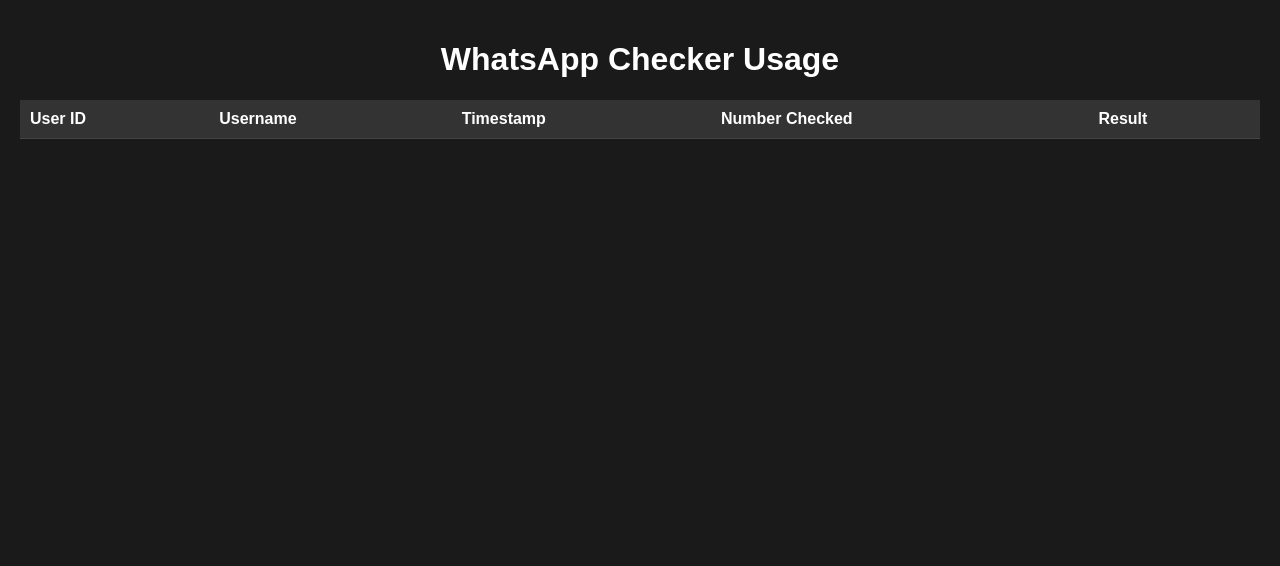
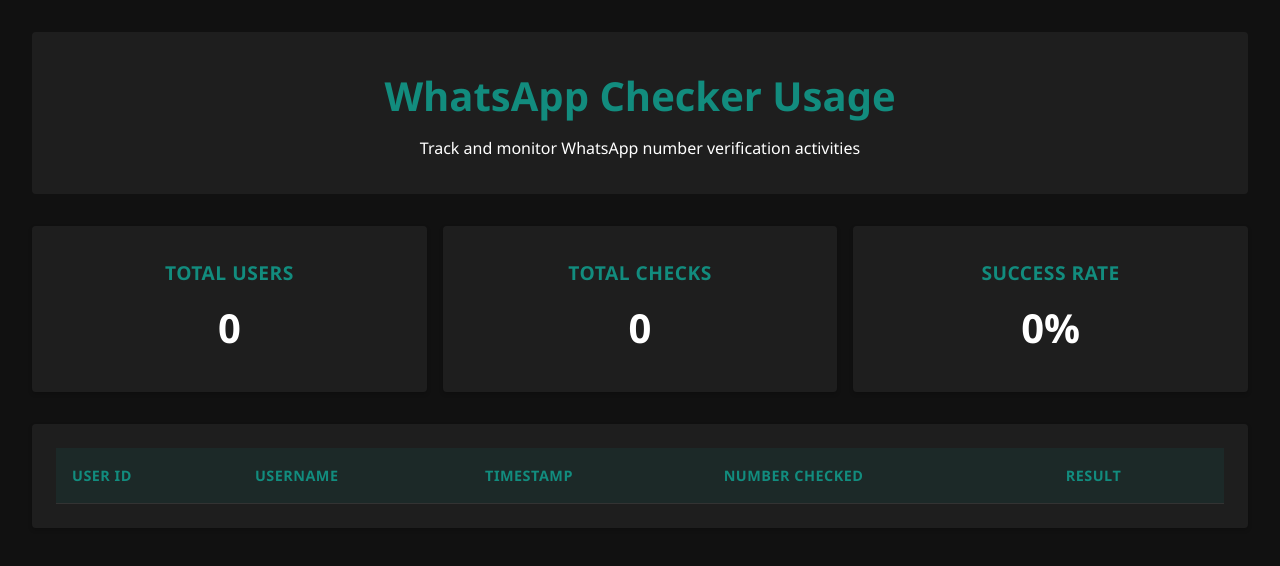
Before and after one commit to zhongkai-dev/ZK_WS-Checker, a website: page Public/index.html in a window 1280 px wide. Drawn offline with Linux system fonts and the light colour scheme; no server answers.

Commit message:
Update index.html

```diff
--- a/Public/index.html
+++ b/Public/index.html
@@ -5,34 +5,159 @@
     <meta name="viewport" content="width=device-width, initial-scale=1.0">
     <title>WhatsApp Checker Usage</title>
     <style>
+        :root {
+            --primary: #128C7E;
+            --dark: #111111;
+            --light: #ffffff;
+            --gray: #1E1E1E;
+            --gray-light: #333;
+        }
+
+        * {
+            margin: 0;
+            padding: 0;
+            box-sizing: border-box;
+        }
+
         body {
-            background-color: #1a1a1a;
-            color: #ffffff;
-            font-family: Arial, sans-serif;
+            background-color: var(--dark);
+            color: var(--light);
+            font-family: 'Segoe UI', Arial, sans-serif;
+            line-height: 1.6;
+            min-height: 100vh;
+        }
+
+        .container {
+            width: 100%;
+            padding: 2rem;
+        }
+
+        .header {
+            text-align: center;
+            margin-bottom: 2rem;
+            padding: 2rem 0;
+            background: var(--gray);
+            border-radius: 4px;
+        }
+
+        .header h1 {
+            font-size: 2.5rem;
+            color: var(--primary);
+            margin-bottom: 0.5rem;
+        }
+
+        .stats-container {
+            display: grid;
+            grid-template-columns: repeat(auto-fit, minmax(300px, 1fr));
+            gap: 1rem;
+            margin-bottom: 2rem;
+        }
+
+        .stat-card {
+            background: var(--gray);
+            border-radius: 4px;
+            padding: 2rem;
+            text-align: center;
+            box-shadow: 0 2px 4px rgba(0, 0, 0, 0.2);
+            transition: transform 0.2s ease;
+        }
+
+        .stat-card:hover {
+            transform: translateY(-2px);
+        }
+
+        .stat-card h3 {
+            color: var(--primary);
+            font-size: 1.2rem;
+            margin-bottom: 0.5rem;
+            text-transform: uppercase;
+            letter-spacing: 0.5px;
+        }
+
+        .stat-card .number {
+            font-size: 2.5rem;
+            font-weight: bold;
+        }
+
+        .table-container {
+            background: var(--gray);
+            border-radius: 4px;
+            padding: 1.5rem;
+            box-shadow: 0 2px 4px rgba(0, 0, 0, 0.2);
             margin: 0;
-            padding: 20px;
+            width: 100%;
         }
+
         table {
             width: 100%;
             border-collapse: collapse;
-            background-color: #2a2a2a;
         }
+
         th, td {
-            padding: 10px;
+            padding: 1rem;
             text-align: left;
-            border-bottom: 1px solid #444;
+            border-bottom: 1px solid var(--gray-light);
         }
+
         th {
-            background-color: #333;
+            background-color: rgba(18, 140, 126, 0.1);
+            color: var(--primary);
+            font-weight: 600;
+            text-transform: uppercase;
+            letter-spacing: 0.5px;
+            font-size: 0.9rem;
         }
-        h1 {
-            text-align: center;
-            color: #fff;
+
+        tr:hover {
+            background-color: rgba(18, 140, 126, 0.05);
+        }
+
+        tr:last-child td {
+            border-bottom: none;
+        }
+
+        @media (max-width: 768px) {
+            .container {
+                padding: 1rem;
+            }
+
+            .stats-container {
+                grid-template-columns: 1fr;
+            }
+
+            th, td {
+                padding: 0.75rem;
+            }
+
+            .header h1 {
+                font-size: 2rem;
+            }
         }
     </style>
 </head>
 <body>
+    <div class="container">
+        <div class="header">
             <h1>WhatsApp Checker Usage</h1>
+            <p>Track and monitor WhatsApp number verification activities</p>
+        </div>
+
+        <div class="stats-container">
+            <div class="stat-card">
+                <h3>Total Users</h3>
+                <div class="number" id="totalUsers">0</div>
+            </div>
+            <div class="stat-card">
+                <h3>Total Checks</h3>
+                <div class="number" id="totalChecks">0</div>
+            </div>
+            <div class="stat-card">
+                <h3>Success Rate</h3>
+                <div class="number" id="successRate">0%</div>
+            </div>
+        </div>
+
+        <div class="table-container">
             <table id="usageTable">
                 <thead>
                     <tr>
@@ -45,12 +170,27 @@
                 </thead>
                 <tbody id="usageBody"></tbody>
             </table>
+        </div>
+    </div>
 
     <script>
         fetch('/usage')
             .then(response => response.json())
             .then(data => {
                 const tbody = document.getElementById('usageBody');
+
+                // Calculate statistics
+                const uniqueUsers = new Set(data.map(row => row.userId)).size;
+                const totalChecks = data.length;
+                const successfulChecks = data.filter(row => row.result === 'success').length;
+                const successRate = ((successfulChecks / totalChecks) * 100).toFixed(1);
+
+                // Update statistics cards
+                document.getElementById('totalUsers').textContent = uniqueUsers;
+                document.getElementById('totalChecks').textContent = totalChecks;
+                document.getElementById('successRate').textContent = `${successRate}%`;
+
+                // Populate table
                 data.forEach(row => {
                     const tr = document.createElement('tr');
                     tr.innerHTML = `
```
Lines whose indentation alone changed are shown as unchanged.
